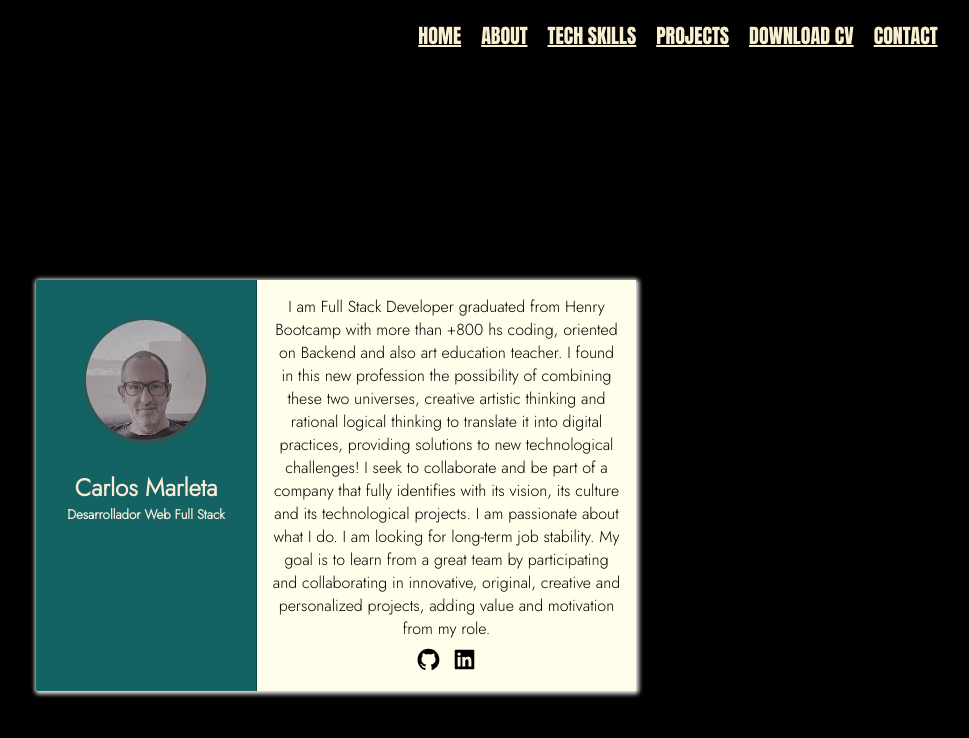
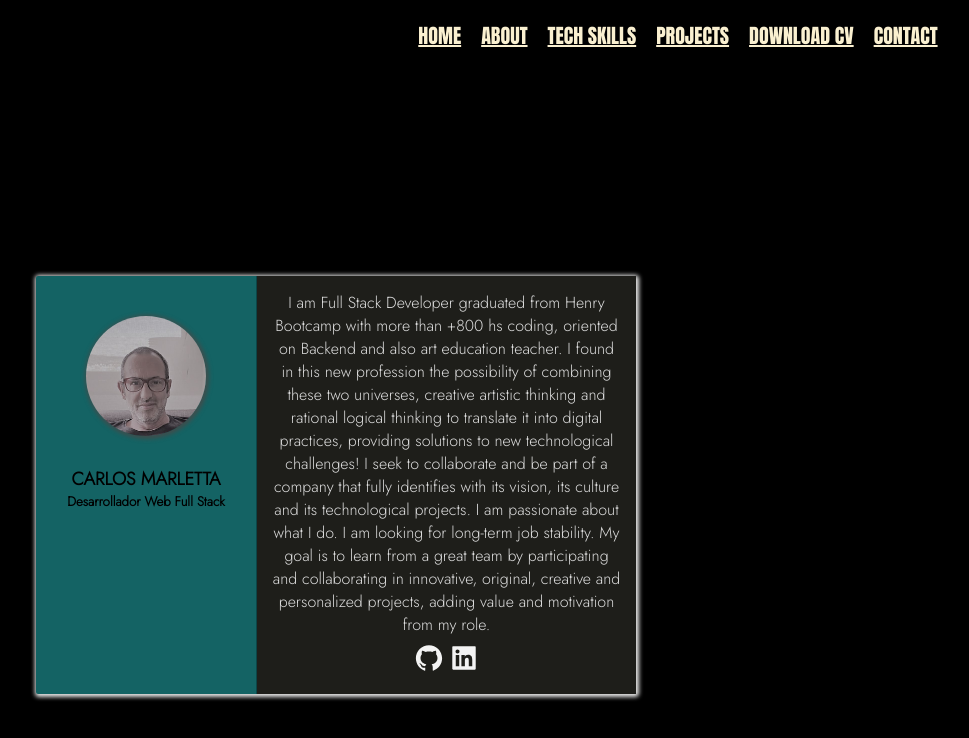
Before and after one commit to kinko7/My-Portfolio, a React (Create React App) app: page /me in a window 1280 px wide. Shown: the top 738 px of the page, without its empty margins (304-1273 px from the left). Built offline with nearby package versions, Linux system fonts and the light colour scheme.

Commit message:
Brand Lower Case

```diff
--- a/public/index.html
+++ b/public/index.html
@@ -28,7 +28,7 @@
       work correctly both with client-side routing and a non-root public URL.
       Learn how to configure a non-root public URL by running `npm run build`.
     -->
-    <title>React App</title>
+    <title>Porfolio</title>
   </head>
   <body>
     <noscript>You need to enable JavaScript to run this app.</noscript>
--- a/src/Component/Contact/contact.css
+++ b/src/Component/Contact/contact.css
@@ -35,7 +35,7 @@
 }
 
 .boxis {
-    background-color: rgba(93, 78, 78, 0.519);
+    background-color: rgba(36, 33, 33, 0.519);
     padding: 10px;
     margin: 5px;
     border-radius: 10px;
--- a/src/Component/Home/home.css
+++ b/src/Component/Home/home.css
@@ -77,13 +77,15 @@ hr {
     flex: 1;
     margin-left: 20px;
 
+
 }
 
 .nav-brand {
-    font-family: 'Anton', sans-serif;
-    color: #13c3e6df;
-    font-size:25px;
-    font-weight: 900px;
+font-family: Verdana, Geneva, Tahoma, sans-serif;
+color:rgb(253, 242, 201);
+font-size:25px;
+letter-spacing:2px;
+
 
     }
 
--- a/src/Component/Home/home.js
+++ b/src/Component/Home/home.js
@@ -11,7 +11,7 @@ export default function Home() {
     <>
       <div className="container">
         <nav className="nav-main">
-          <span className="nav-brand">Carlos Marleta</span>
+          <span className="nav-brand">CARLOS MARLETTA</span>
           <ul className="nav-menu">
             <Recontact />
           </ul>
--- a/src/Component/Me.css
+++ b/src/Component/Me.css
@@ -50,7 +50,7 @@
 }
 
 .descripcion{
-    background-color: rgb(255, 254, 235);
+    background-color: rgb(30, 30, 26);
     font-family: 'Jost', sans-serif;
 }
 
@@ -60,8 +60,8 @@
     display: inline-block;
     height: 10%;
     width: 10%;
-    font-size: 25px;
-    color:black
+    font-size: 30px;
+    color:rgb(243, 243, 243)
 
  }
 
@@ -90,14 +90,16 @@
 }
 
 .headerr h5{
-    color: antiquewhite;
+    color: rgb(0, 0, 0);
     justify-content: center;
     font-family: 'Jost', sans-serif;
+
 }
 
 .headerr h2{
-    color: antiquewhite;
+    color: rgb(0, 0, 0);
     display: flex;
+    font-size: 18px;
     justify-content: center;
     font-family: 'Jost', sans-serif;
 
@@ -109,33 +111,7 @@
 }
 
 .descripcion p{
-    margin:5px 5px
+    margin:5px 5px;
+    color:gainsboro
 
 }
-    /* .containerrr .cards {
-        margin-top: 35px;
-        width: 850px;
-        height: 400px;
-        border-radius: 8px;
-        box-shadow: 0 2px 2px rgba(250, 250, 250, 0.834);
-        transition: all 0.25s;
-        margin-left: 70px;
-
-    }
-
-    .containerrr .cards:hover {
-        transform: translateY(-15px);
-        box-shadow: 0 12px 16px rgba(239, 224, 146, 0.89);
-
-    }
-
-    .containerrr .cards h4 {
-        line-height: 45px;
-        letter-spacing: 2px;
-        font-weight: 500;
-        font-size: 15px;
-        background-color: rgba(163, 60, 60, 0.474);
-        font-family: 'Anton', sans-serif;
-        color:rgb(255, 255, 255)
-
-    } */
--- a/src/Component/Me.js
+++ b/src/Component/Me.js
@@ -14,7 +14,7 @@ export default function Me() {
           <div className="headerr">
             <img src={me} height="120px" width="120px" alt=""></img>
 
-            <h2>Carlos Marleta</h2>
+            <h2>CARLOS MARLETTA</h2>
             <h5>Desarrollador Web Full Stack</h5>
           </div>
           <div className="descripcion">
--- a/src/Component/Proyects/Proyects.css
+++ b/src/Component/Proyects/Proyects.css
@@ -51,9 +51,10 @@
 
 }
 
-.containerr .card h4 {
+.containerr .card p {
    letter-spacing: 1px;
    padding: 12px;
+   color:gainsboro
 
 }
 
--- a/src/Component/Proyects/Proyects.js
+++ b/src/Component/Proyects/Proyects.js
@@ -26,8 +26,8 @@ export default function Proyects() {
                   <img src={e.image}></img>
                   <br />
                   <br />
-                  <h4>{e.description}</h4>
-                  <h4>Technologies: {e.tecnologies}</h4>
+                  <p>{e.description}</p>
+                  <p>Technologies: {e.tecnologies}</p>
                   <div className="git">
                     <a href={e.tube} target="_blank">
                       <button className="bt">GO</button>
```
